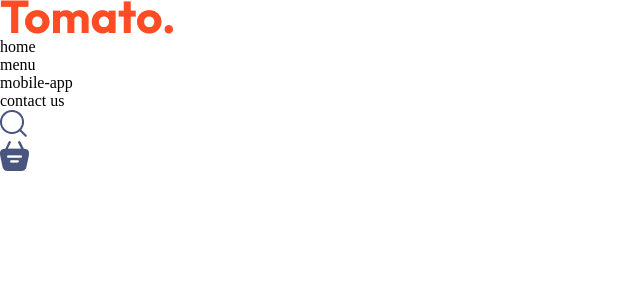
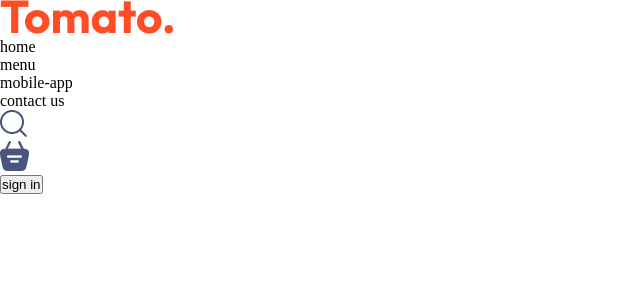
Before and after one commit to moonspark78/Food_Delivery, a React (Vite) app: page / in a window 1280 px wide. Shown: the top 300 px of the page, without its empty margins (0-640 px from the left). Built offline with nearby package versions, Linux system fonts and the light colour scheme.

Commit message:
:art: working on  the navlink   :art:

```diff
--- a/src/components/Navbar/Navbar.jsx
+++ b/src/components/Navbar/Navbar.jsx
@@ -4,7 +4,7 @@ import {assets} from "../../assets/assets"
 
 const Navbar = () => {
   return (
-    <div>
+    <div className='navbar'>
         <img src={assets.logo} alt='' className='logo'/>
         <ul className='navbar-menu'>
             <li>home</li>
@@ -18,6 +18,7 @@ const Navbar = () => {
             <img src={assets.basket_icon} alt=''/>
             <div className='dot'></div>
           </div>
+          <button>sign in</button>
         </div>
     </div>
   )
```
